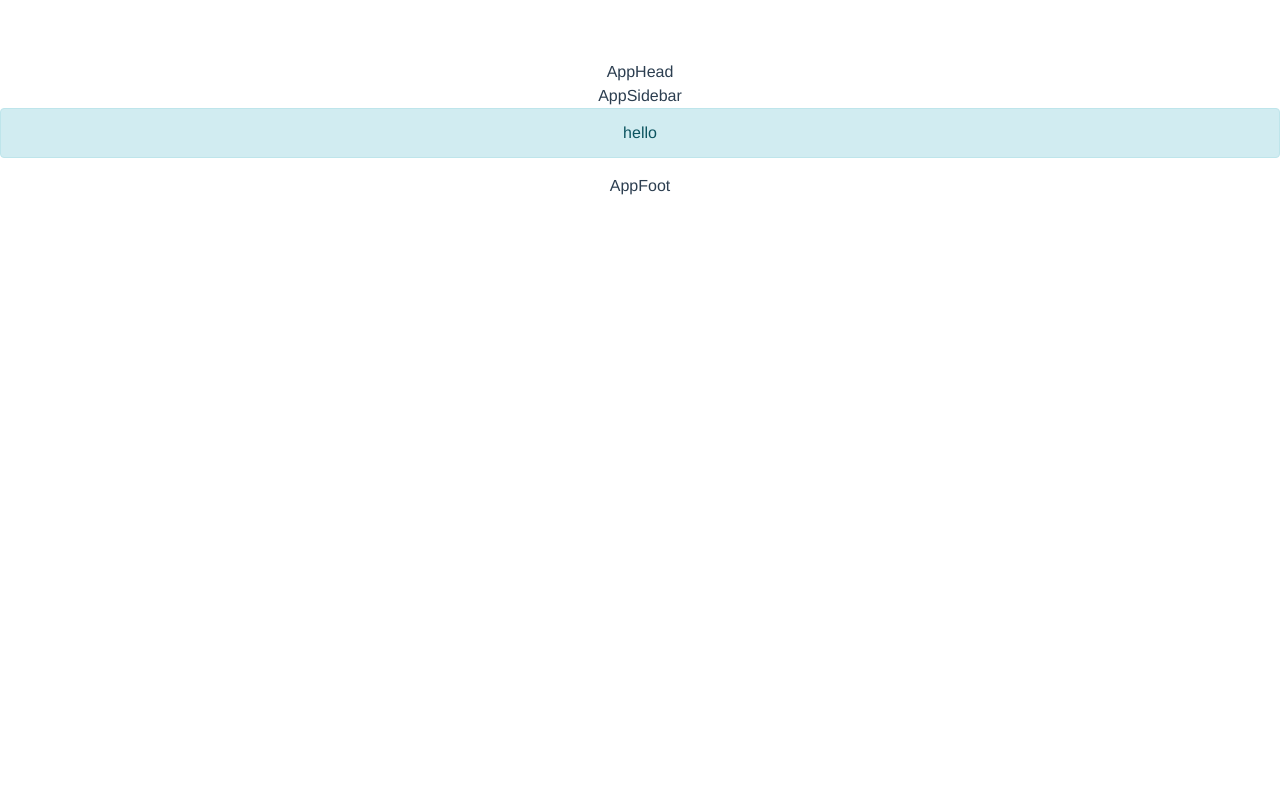
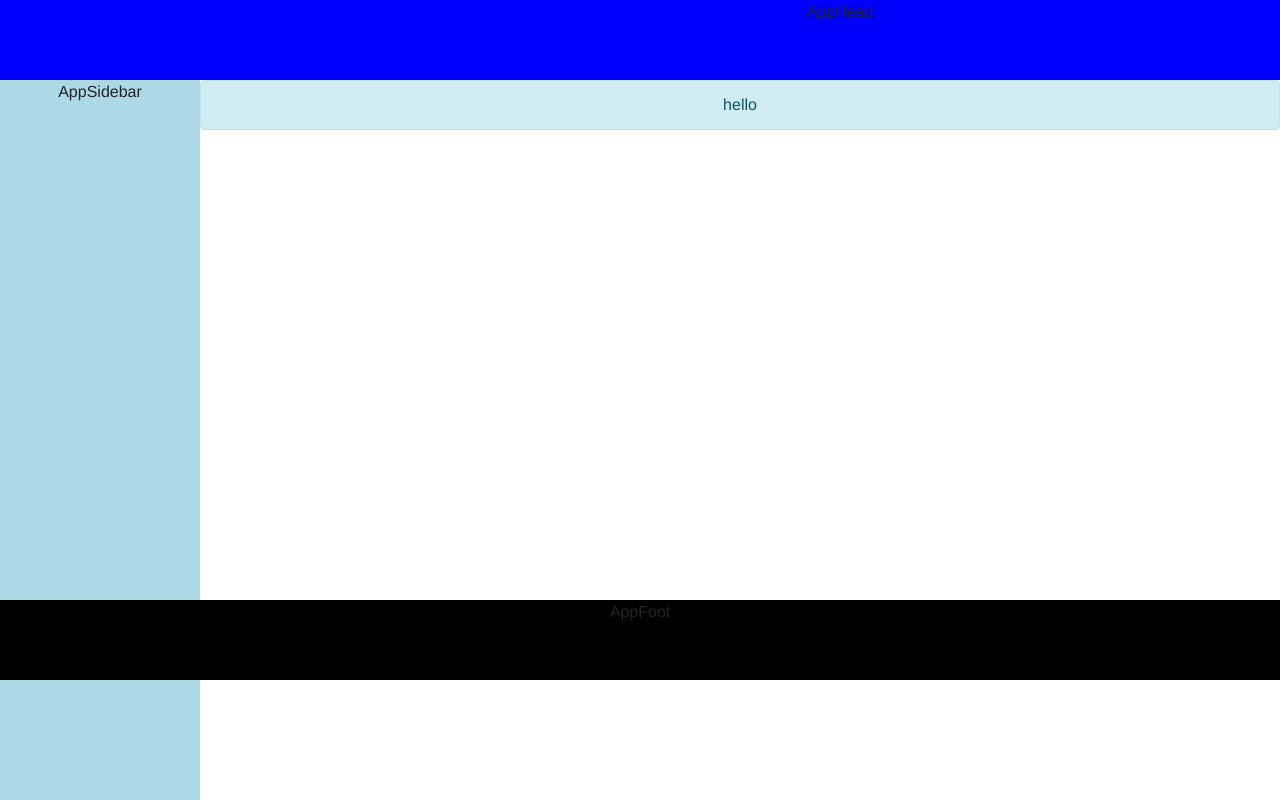
Before and after one commit to Johnsoon92/vue-blog, a Vue app: page / in a window 1280 px wide. Shown: the top 800 px of the page. Built offline with nearby package versions, Linux system fonts and the light colour scheme.

Commit message:
add comp

```diff
--- a/src/App.vue
+++ b/src/App.vue
@@ -1,11 +1,13 @@
 <template>
-  <div id="app">
+  <div class="app">
     <!--顶栏-->
     <AppHead></AppHead>
     <!--侧边栏-->
     <AppSidebar></AppSidebar>
     <!--页面主体-->
-    <router-view></router-view>
+    <div class="app-content">
+      <router-view></router-view>
+    </div>
     <!--底栏-->
     <AppFoot></AppFoot>
   </div>
@@ -29,14 +31,36 @@ export default {
 }
 </script>
 
-<style>
+<style lang="scss" rel="stylesheet/scss">
 @import "assets/common.scss";
-#app {
+.app {
   font-family: 'Avenir', Helvetica, Arial, sans-serif;
   -webkit-font-smoothing: antialiased;
   -moz-osx-font-smoothing: grayscale;
   text-align: center;
-  color: #2c3e50;
-  margin-top: 60px;
+  position: relative;
+  max-height: 9999px;
+}
+.app-head {
+  position: fixed;
+  z-index: 10;
+  top: 0;
+  width: 100%;
+  height: 80px;
+  background-color: blue;
+}
+.app-sidebar {
+  float: left;
+  width: 200px;
+}
+.app-content {
+  margin-top: 80px;
+  margin-left: 200px;
+}
+.app-foot {
+  position: absolute;
+  bottom: 0;
+  width: 100%;
+  height: 80px;
 }
 </style>
--- a/src/components/AppFoot.vue
+++ b/src/components/AppFoot.vue
@@ -19,6 +19,6 @@
 
 <style lang="scss" rel="stylesheet/scss" scoped>
   .app-foot {
-
+    background-color: black;
   }
 </style>
--- a/src/components/AppHead.vue
+++ b/src/components/AppHead.vue
@@ -17,8 +17,8 @@
   }
 </script>
 
-<style lang="scss" rel="stylesheet/scss" scoped>
+<style lang="scss" rel="stylesheet/scss">
   .app-head {
-
+    background-color: yellow;
   }
 </style>
--- a/src/components/AppSidebar.vue
+++ b/src/components/AppSidebar.vue
@@ -19,6 +19,8 @@
 
 <style lang="scss" rel="stylesheet/scss" scoped>
   .app-sidebar {
-
+    background-color: lightblue;
+    padding-bottom: 9999px;
+    margin-bottom: -9999px;
   }
 </style>
--- a/src/pages/HomePage.vue
+++ b/src/pages/HomePage.vue
@@ -1,12 +1,18 @@
 <template>
   <div class="home-page">
+    <app-head></app-head>
     <b-alert show>{{message}}</b-alert>
   </div>
 </template>
 
 <script type="text/javascript">
+  import AppHead from '@/components/AppHead'
+
   export default {
     name: 'HomePage',
+    components: {
+      AppHead
+    },
     data() {
       return {
         message: 'hello'
@@ -20,6 +26,7 @@
 
 <style lang="scss" rel="stylesheet/scss" scoped>
   .home-page {
-
+    height: 600px;
+    width: 100%;
   }
 </style>
```
Also changed, not shown: src/components/IconTriangle.vue (added, +15 -0 lines).
